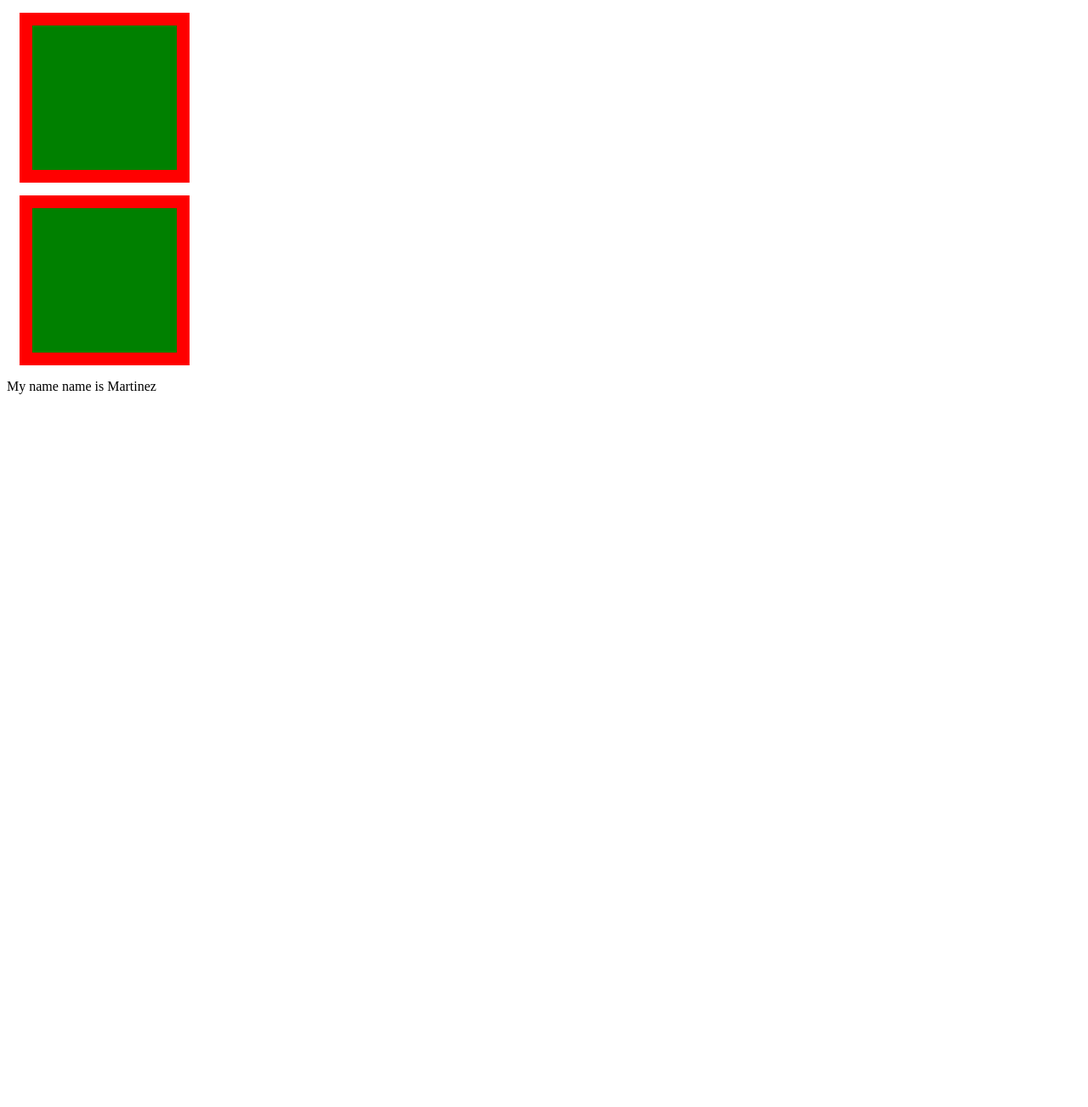
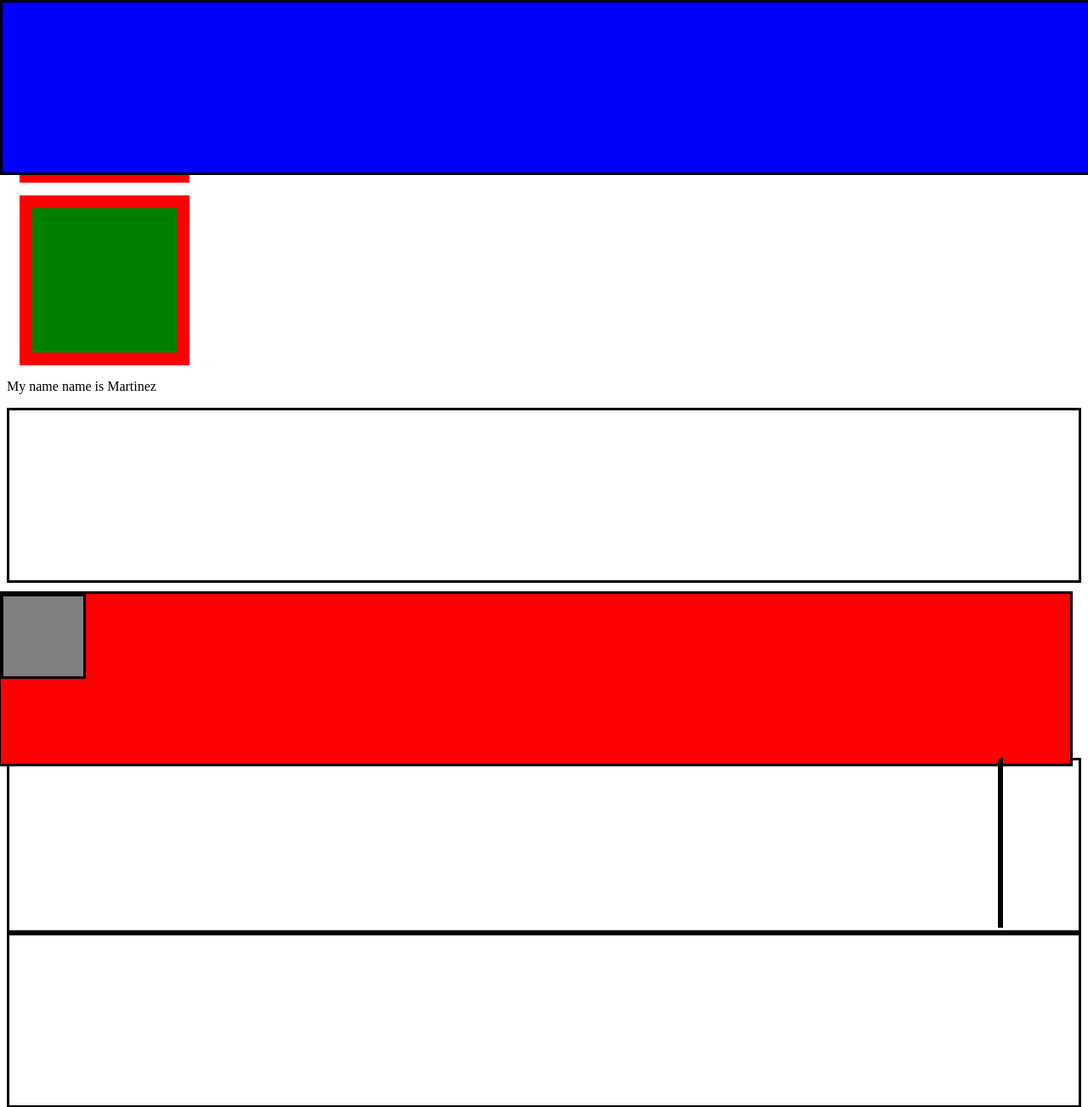
Before and after one commit to inonoz/css-crash, a plain HTML site: page index.html in a window 1280 px wide. Shown: the top 1303 px of the page at 85% size. Before the commit the page ends 800 px from the top, so only its background shows below. Drawn offline with Linux system fonts and the light colour scheme.

Commit message:
index.html styles.css

```diff
--- a/index.html
+++ b/index.html
@@ -12,8 +12,13 @@
     <div class="box"></div>
     <p>My name name is Martinez</p>
     <div></div>
-    <div></div>
-    <div></div>
+
+    <div class="red">
+
+        <div class="child"></div>
+    </div>
+    <div class="chid"></div>
+    <div class="blue"></div>
     <div></div>
     <div></div>
 </body>
--- a/styles.css
+++ b/styles.css
@@ -1,3 +1,6 @@
+body {
+    height: 200vh;
+}
 .box {
     width: 200px;
     height: 200px;
@@ -7,3 +10,35 @@
     margin: 15px 15px 15px 15px;
     box-sizing: border-box;
 }
+div {
+    height: 200px;
+    border: 3px solid black;
+}
+.red {
+    background-color: red;
+    position: relative;
+    bottom: 10px;
+    right: 10px;
+    top: 10px;
+}
+.blue {
+    background-color: blue;
+    position: absolute;
+    width: 100%;
+    top:0%;
+    left:0%
+}
+.child {
+    background-color:grey ;
+    height: 100px;
+    width: 100px;
+    position: absolute;
+    box-sizing: border-box;
+}
+.chid {
+    background-color: rgb(220, 20, 210);
+    right:100px;
+    border-top-left-radius: 100px;
+    position: fixed;
+    box-sizing: border-box;
+}
```
